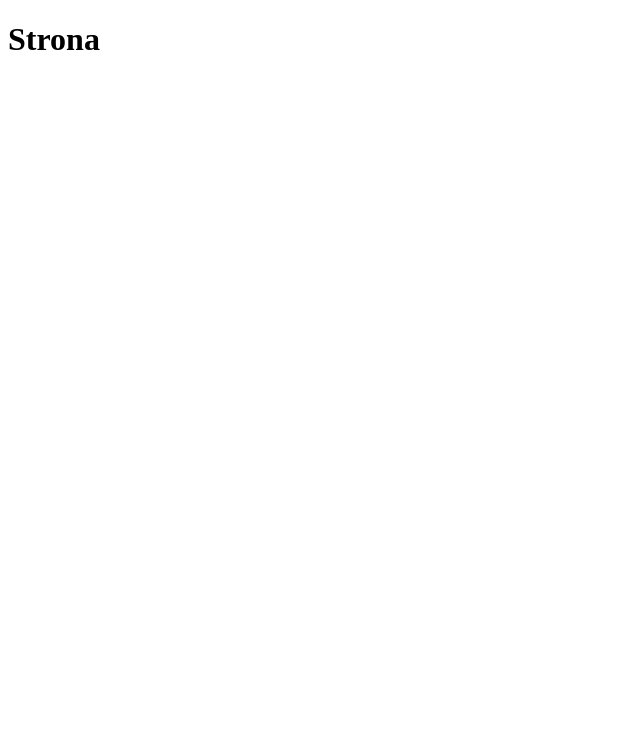
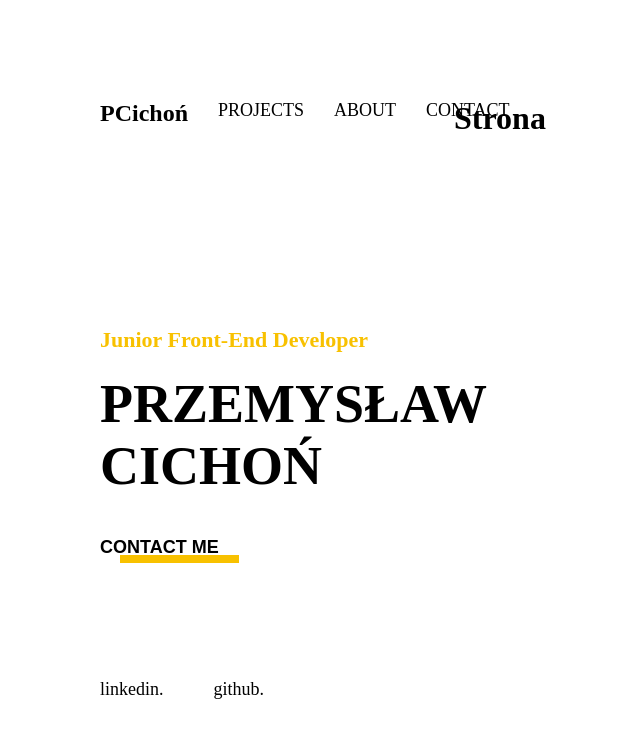
Before and after one commit to Przemeq25/portfolio-page, a Gatsby site: page / in a window 1280 px wide. Shown: the whole page, without its empty margins (0-640 px from the left). Built offline with nearby package versions, Linux system fonts and the light colour scheme; Gatsby itself is replaced by a stand-in of ours.

Commit message:
Components from the main template have been styled

```diff
--- a/gatsby-browser.js
+++ b/gatsby-browser.js
@@ -1,7 +1,7 @@
 import React from 'react';
 import { ThemeProvider } from "styled-components";
 import { GlobalStyles } from "./src/themes/GlobalStyles";
-import theme from "./src/themes/theme";
+import {theme} from "./src/themes/theme";
 
 export const wrapRootElement = ({element}) =>(
     <ThemeProvider theme = {theme}>
--- /dev/null
+++ b/src/components/Button/Button.js
@@ -0,0 +1,17 @@
+import React from 'react'
+import PropTypes from "prop-types";
+import { StyledButton } from './Button.style';
+
+export const Button = ({light, text}) => {
+    return (
+        <StyledButton light={light}>
+            {text}
+        </StyledButton>
+
+    )
+}
+
+Button.propTypes = {
+    light: PropTypes.bool,
+    text: PropTypes.string.isRequired,
+  }
--- /dev/null
+++ b/src/components/Button/Button.style.js
@@ -0,0 +1,30 @@
+import styled from 'styled-components';
+
+export const StyledButton = styled.button`
+    color: ${props => props.white ? props.theme.colors.contrastText : props.theme.colors.secondary};
+    text-transform: uppercase;
+    font-size: ${props => props.theme.font.size.desktop.md};
+    font-weight: ${props => props.theme.font.weight.bold};
+    background: none;
+    border: none;
+    cursor: pointer;
+    position: relative;
+    outline: none;
+
+        &:before {
+            content: '';
+            position: absolute;
+            bottom: -5px;
+            left: 20px;
+            border-bottom: 8px solid ${props=>props.theme.colors.primary};
+            width: 100%;
+            z-index: -1;
+            transition: transform 0.3s ease-in-out;
+        }
+
+        &:hover::before {
+            transform: translate(-15px, -5px);
+        }
+    }
+
+`;
--- /dev/null
+++ b/src/components/Header/Header.js
@@ -0,0 +1,16 @@
+import React from 'react';
+import { HeaderWrapper, NavbarLink, NavbarLinks } from './Header.style';
+
+const Header = () => {
+    return(
+        <HeaderWrapper>
+            <h2>PCichoń</h2>
+            <NavbarLinks>
+                <NavbarLink to = "/projects" >Projects</NavbarLink>
+                <NavbarLink to = "/about" >About</NavbarLink>
+                <NavbarLink to = "/contact" >Contact</NavbarLink>
+            </NavbarLinks>
+        </HeaderWrapper>
+    )
+}
+export default Header;
--- /dev/null
+++ b/src/components/Header/Header.style.js
@@ -0,0 +1,27 @@
+import styled from 'styled-components';
+import { Link } from 'gatsby';
+
+export const HeaderWrapper = styled.nav`
+    display: flex;
+    align-items: flex-start;
+    justify-content: space-between;
+    padding-right: 100px;
+`;
+
+export const NavbarLinks = styled.ul`
+    display: flex;
+    align-items: center;
+    justify-content: space-between;
+    list-style: none;
+`;
+
+export const NavbarLink = styled(Link)`
+    font-size: ${props => props.theme.font.size.desktop.md};
+    color: ${props => props.theme.colors.secondary};
+    font-weight: ${props => props.theme.font.weight.medium};
+    padding-left:30px;
+    text-transform: uppercase;
+    text-decoration: none;
+    cursor: pointer;
+
+`;
--- /dev/null
+++ b/src/components/Layout/Layout.js
@@ -0,0 +1,38 @@
+import * as React from "react";
+import PropTypes from "prop-types";
+import Header from '../Header/Header';
+import { HeroContainer, HeroH1, HeroParagraph, LeftContainer, MainContainer, MainTemplate, MediaLink, MediaLinksContainer } from './Layout.style';
+import { Button } from "../Button/Button";
+
+const Layout = ({ children }) => {
+
+  return (
+    <MainTemplate>
+        <LeftContainer>
+            <Header/>
+            <HeroContainer>
+                <HeroParagraph>Junior front-end developer</HeroParagraph>
+                <HeroH1>Przemysław<br/>Cichoń</HeroH1>
+                <Button text = "Contact me"/>
+            </HeroContainer>
+            <MediaLinksContainer>
+                <MediaLink>
+                    linkedin.
+                </MediaLink>
+                <MediaLink>
+                    github.
+                </MediaLink>
+            </MediaLinksContainer>
+        </LeftContainer>
+        <MainContainer>
+           {children}
+        </MainContainer>
+    </MainTemplate>
+  )
+}
+
+Layout.propTypes = {
+  children: PropTypes.node.isRequired,
+}
+
+export default Layout
--- /dev/null
+++ b/src/components/Layout/Layout.style.js
@@ -0,0 +1,53 @@
+import styled from 'styled-components';
+
+export const MainTemplate = styled.div`
+    padding: 100px 0px 100px 100px;
+    display: flex;
+    position: relative;
+    height: 100vh;
+`;
+
+export const LeftContainer = styled.div`
+    width: 30%;
+    height: 100%;
+    position: relative;
+`;
+
+export const MainContainer = styled.main`
+    width:70%;
+`;
+
+export const HeroContainer = styled.div`
+    margin-top: 200px;
+`;
+
+export const HeroParagraph = styled.p`
+    color: ${props => props.theme.colors.primary};
+    font-size ${props=> props.theme.font.size.desktop.lg};
+    font-weight: ${props => props.theme.font.weight.bold};
+    text-transform: capitalize;
+
+`;
+
+export const HeroH1 = styled.h1`
+    color: ${props => props.theme.colors.secondary};
+    font-size ${props=> props.theme.font.size.desktop.title};
+    font-weight: ${props => props.theme.font.weight.black};
+    text-transform: uppercase;
+    margin: 20px 0 40px;
+`;
+
+export const MediaLinksContainer = styled.div`
+    display: flex;
+    align-items: center;
+    position: absolute;
+    bottom: 0;
+    left: 0;
+`;
+export const MediaLink = styled.a`
+    color: ${props => props.theme.colors.secondary};
+    font-size ${props=> props.theme.font.size.desktop.md};
+    text-transform: lowercase;
+    padding-right: 50px;
+    cursor: pointer;
+`;
--- a/src/components/layout.js
+++ /dev/null
@@ -1,33 +0,0 @@
-import * as React from "react"
-import PropTypes from "prop-types"
-import { useStaticQuery, graphql } from "gatsby"
-
-const Layout = ({ children }) => {
-  const data = useStaticQuery(graphql`
-    query SiteTitleQuery {
-      site {
-        siteMetadata {
-          title
-        }
-      }
-    }
-  `)
-
-  return (
-    <>
-      {//<Header siteTitle={data.site.siteMetadata?.title || `Title`} />
-      }
-      <div>
-        <main>{children}</main>
-        <footer>
-        </footer>
-      </div>
-    </>
-  )
-}
-
-Layout.propTypes = {
-  children: PropTypes.node.isRequired,
-}
-
-export default Layout
--- a/src/pages/404.js
+++ b/src/pages/404.js
@@ -1,6 +1,6 @@
 import * as React from "react"
 
-import Layout from "../components/layout"
+import Layout from "../components/Layout/Layout"
 import SEO from "../components/seo"
 
 const NotFoundPage = () => (
--- a/src/pages/index.js
+++ b/src/pages/index.js
@@ -1,5 +1,5 @@
 import * as React from "react"
-import Layout from "../components/layout"
+import Layout from "../components/Layout/Layout"
 import SEO from "../components/seo"
 
 const IndexPage = () => (
--- a/src/themes/GlobalStyles.js
+++ b/src/themes/GlobalStyles.js
@@ -1,11 +1,18 @@
 import { createGlobalStyle } from 'styled-components';
 
 export const GlobalStyles = createGlobalStyle`
+    @import url('https://fonts.googleapis.com/css2?family=Rubik:wght@400;500;700;900&display=swap');
+
     *, *::before, *::after {
         box-sizing: border-box;
+        margin: 0;
+        padding: 0;
     }
 
     body, html {
         font-family: ${props => props.theme.font.family};
+        color: ${props => props.theme.colors.secondary};
+        font-weight: ${props => props.theme.font.weight.regular};
     }
+
 `;
--- a/src/themes/theme.js
+++ b/src/themes/theme.js
@@ -1,14 +1,23 @@
-export default {
+export const theme = {
     font:{
         size:{
-            xs: '10px',
-            sm: '12px',
-            md: '16px',
-            lg: '20px',
-            xl: '54px',
+            desktop:{
+                xs: '12px',
+                sm: '16px',
+                md: '18px',
+                lg: '22px',
+                xl: '40px',
+                title: '54px',
+            },
+
         },
         family: 'Rubik',
-
+        weight:{
+            regular:400,
+            medium:500,
+            bold:700,
+            black:900,
+        }
     },
     colors:{
         primary:'#F8C100',
```
